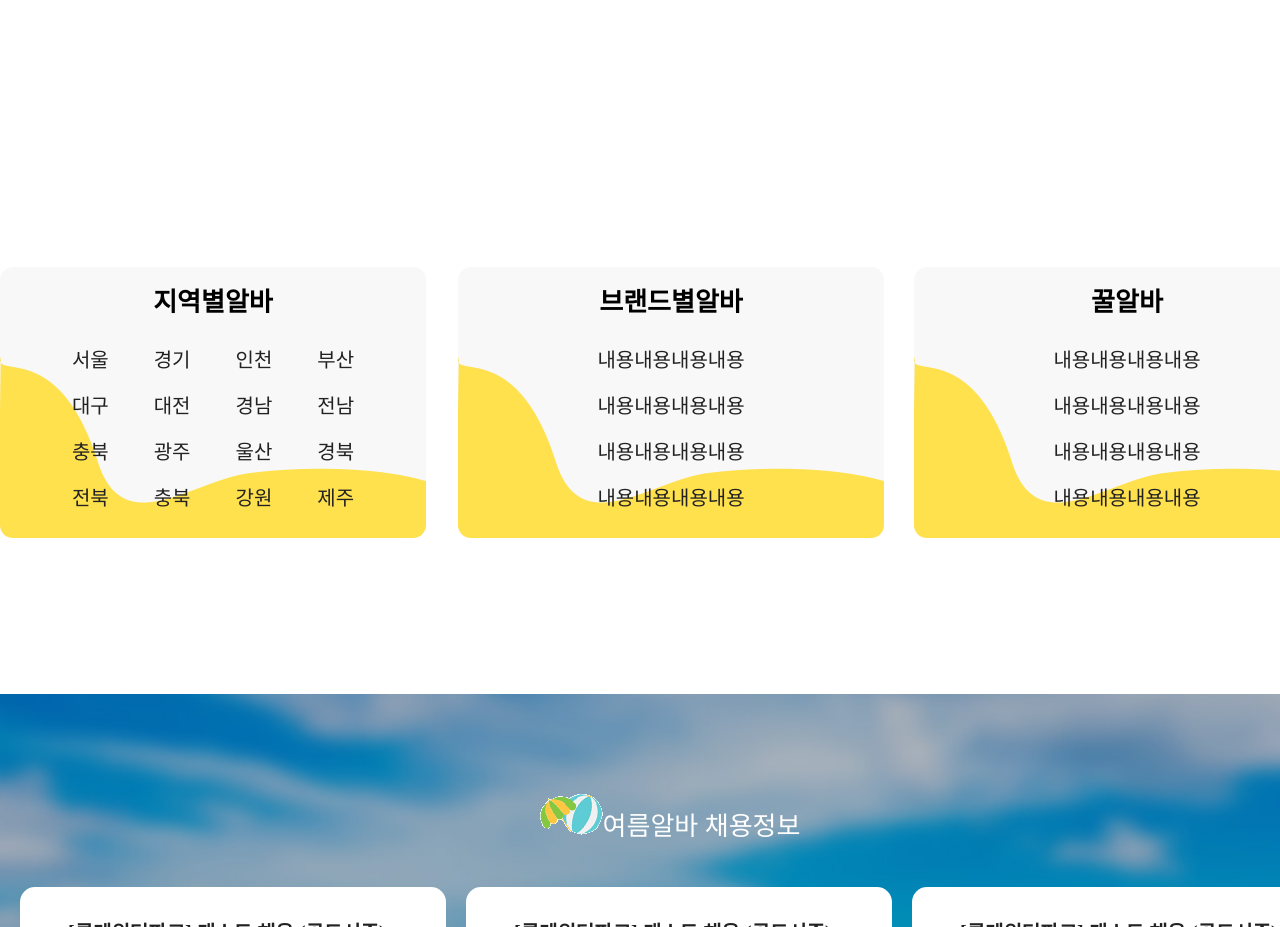
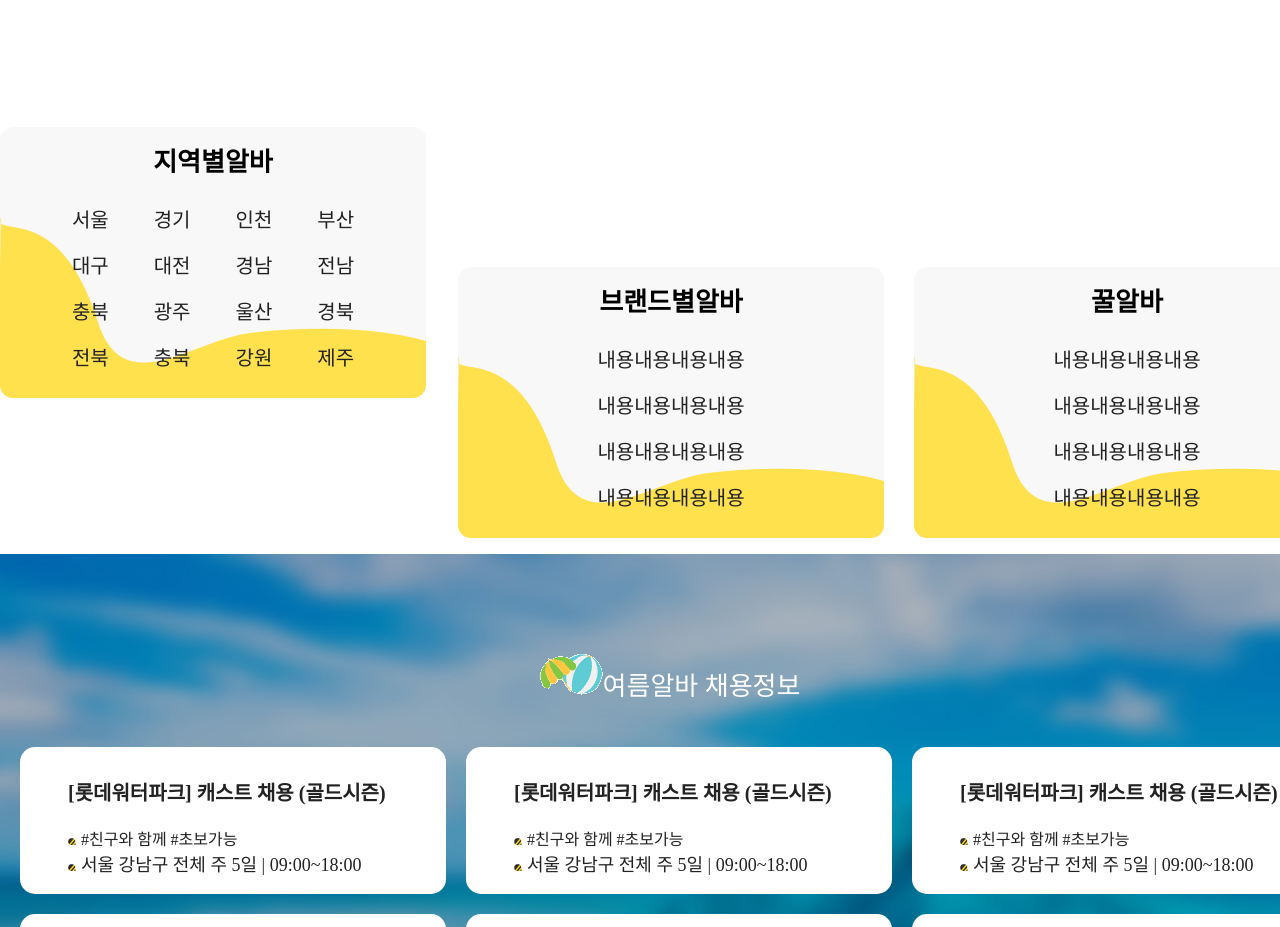
Before and after one commit to kevineda/alvva, a plain HTML site: page index.html in a window 1280 px wide. Shown: the part 920-1847 px from the top of the page. Drawn offline with nearby package versions, Linux system fonts and the light colour scheme; a web font is replaced by a local one.

Commit message:
Update style.css

```diff
--- a/css/style.css
+++ b/css/style.css
@@ -129,7 +129,7 @@
     height: 271px;
     border-radius: 13px;
     background: #f8f8f8;
-    margin: 290px 0 156px 0;
+    margin: 150px 0 156px 0;
     background: url(../images/secb.png);
     float: left;
 }
```
